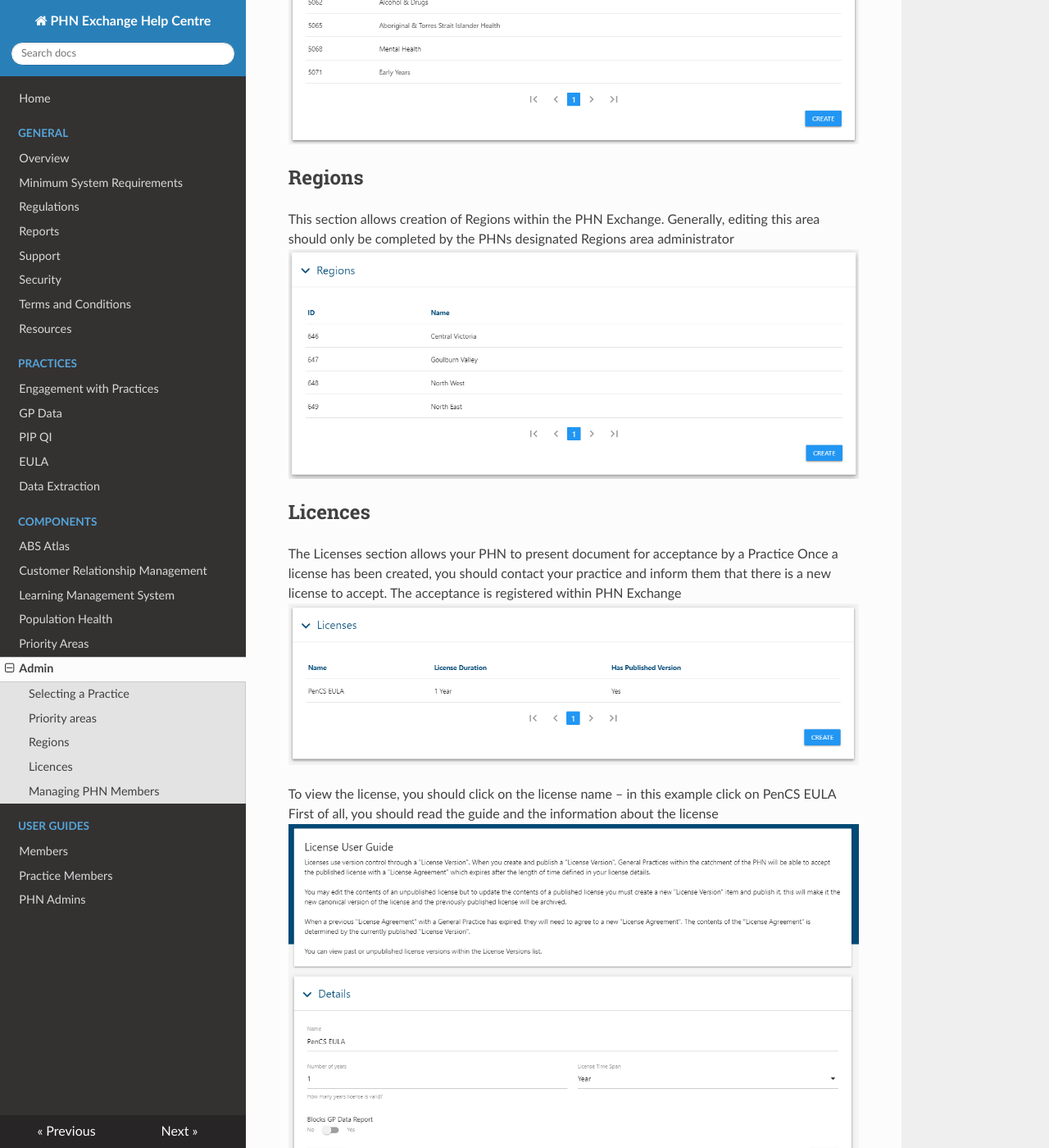
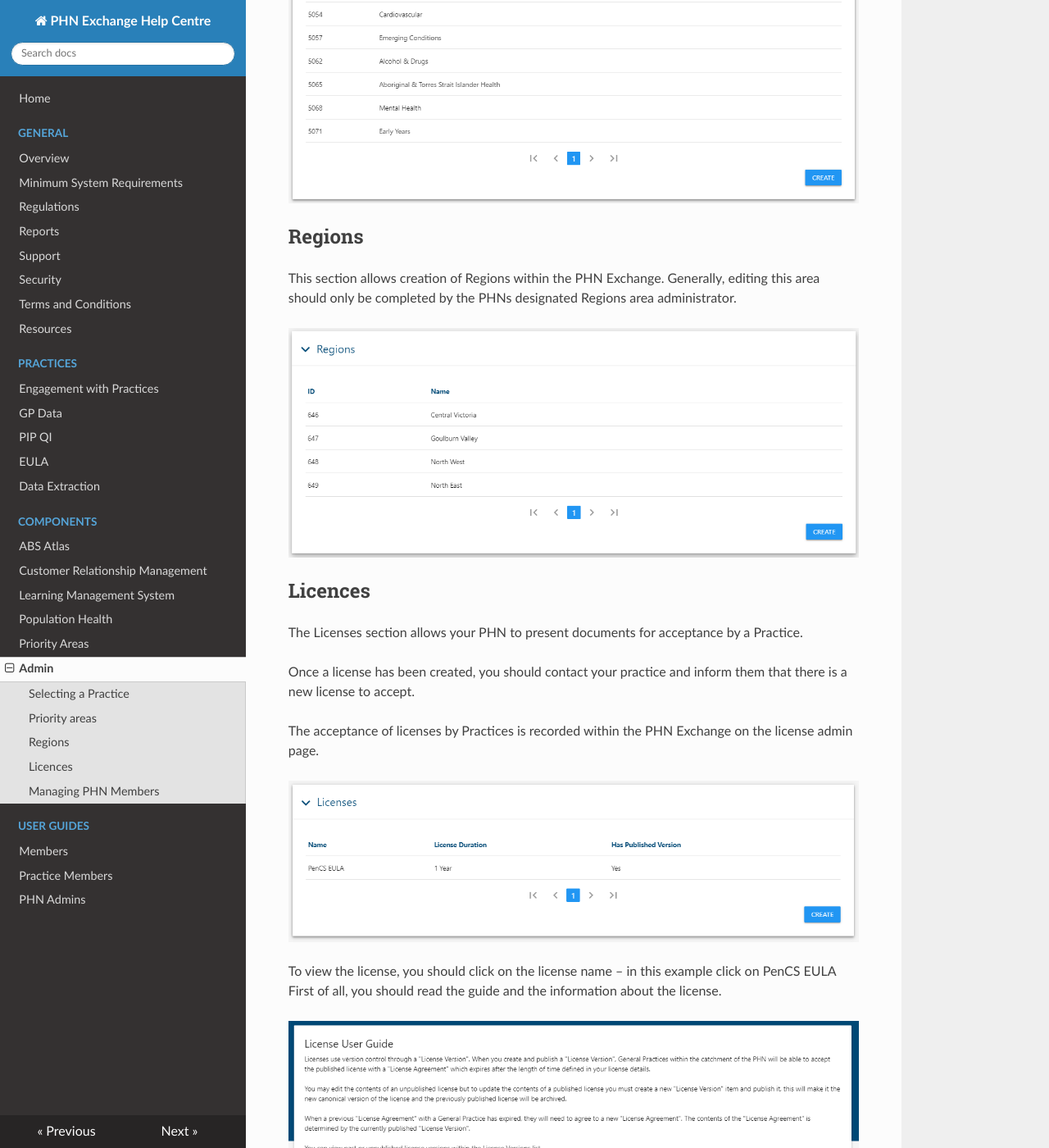
Before and after one commit to MurrayPHN/phn-exchange-docs, an MkDocs documentation site: the page built from docs/components/admin.md, in a window 1280 px wide and 1400 px high, scrolled down 1631 px. Shown: the whole window at 82% size. Built offline with MkDocs 1.6.1, drawn with Linux system fonts in a browser that asks for light colours; nearby versions of some CDN libraries; some of the changed text lies outside the part shown.

Commit message:
Updated formatting/spacing.

```diff
--- a/docs/components/admin.md
+++ b/docs/components/admin.md
@@ -3,6 +3,7 @@
 PHN staff engaging with practices will have administration access to the PHN Exchange. Contact your internal PHN Exchange team to organise your access.
 
 The PHN Exchange Administration section comprises several sections. Each section will expand in a similar way to the actual GP Data report.
+
 ![Navigation link to the admin page](../../img/admin-nav.png)
 
 ## Selecting a Practice
@@ -14,24 +15,31 @@ As an administrator you are able to update the details if you wish.
 Please remember that the practice will be required to update these details also a when they access their GP data report.
 
 ## Priority areas
-This section allows creation of priority areas for the Hot Spotting and Mapping section of the PHN Exchange. Generally, editing this area should only be completed by the PHNs designated Priority area administrator
+This section allows creation of priority areas for the Hot Spotting and Mapping section of the PHN Exchange. Generally, editing this area should only be completed by the PHNs designated Priority Area administrator.
+
 ![Managing PHN priority areas](../../img/priorities.png)
 
 ## Regions
-This section allows creation of Regions within the PHN Exchange. Generally, editing this area should only be completed by the PHNs designated Regions area administrator
+This section allows creation of Regions within the PHN Exchange. Generally, editing this area should only be completed by the PHNs designated Regions area administrator.
+
 ![Managing PHN regions](../../img/regions.png)
 
 ## Licences
-The Licenses section allows your PHN to present document for acceptance by a Practice
+The Licenses section allows your PHN to present documents for acceptance by a Practice.
+
 Once a license has been created, you should contact your practice and inform them that there is a new license to accept.
-The acceptance is registered within PHN Exchange
+
+The acceptance of licenses by Practices is recorded within the PHN Exchange on the license admin page.
+
 ![Managing PHN licenses](../../img/licenses.png)
 
 To view the license, you should click on the license name – in this example click on PenCS EULA
-First of all, you should read the guide and the information about the license
+First of all, you should read the guide and the information about the license.
+
 ![Managing PHN licenses](../../img/license.png)
 
 Then you should review the license version. Clicking on the License ID will present the actual License and its wording.
+
 ![Designating Licenses](../../img/license-designation.png)
 
 ## Managing PHN Members
```
